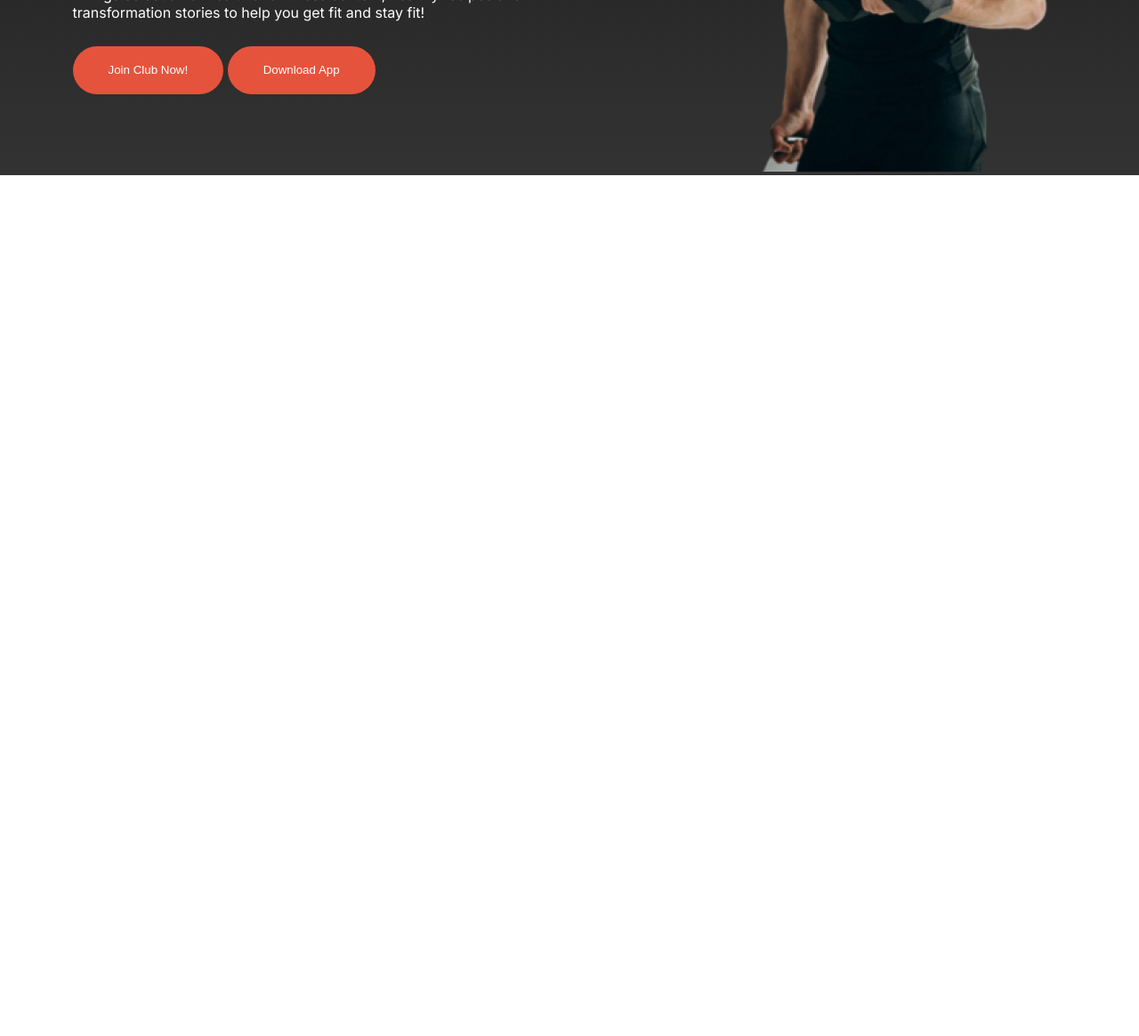
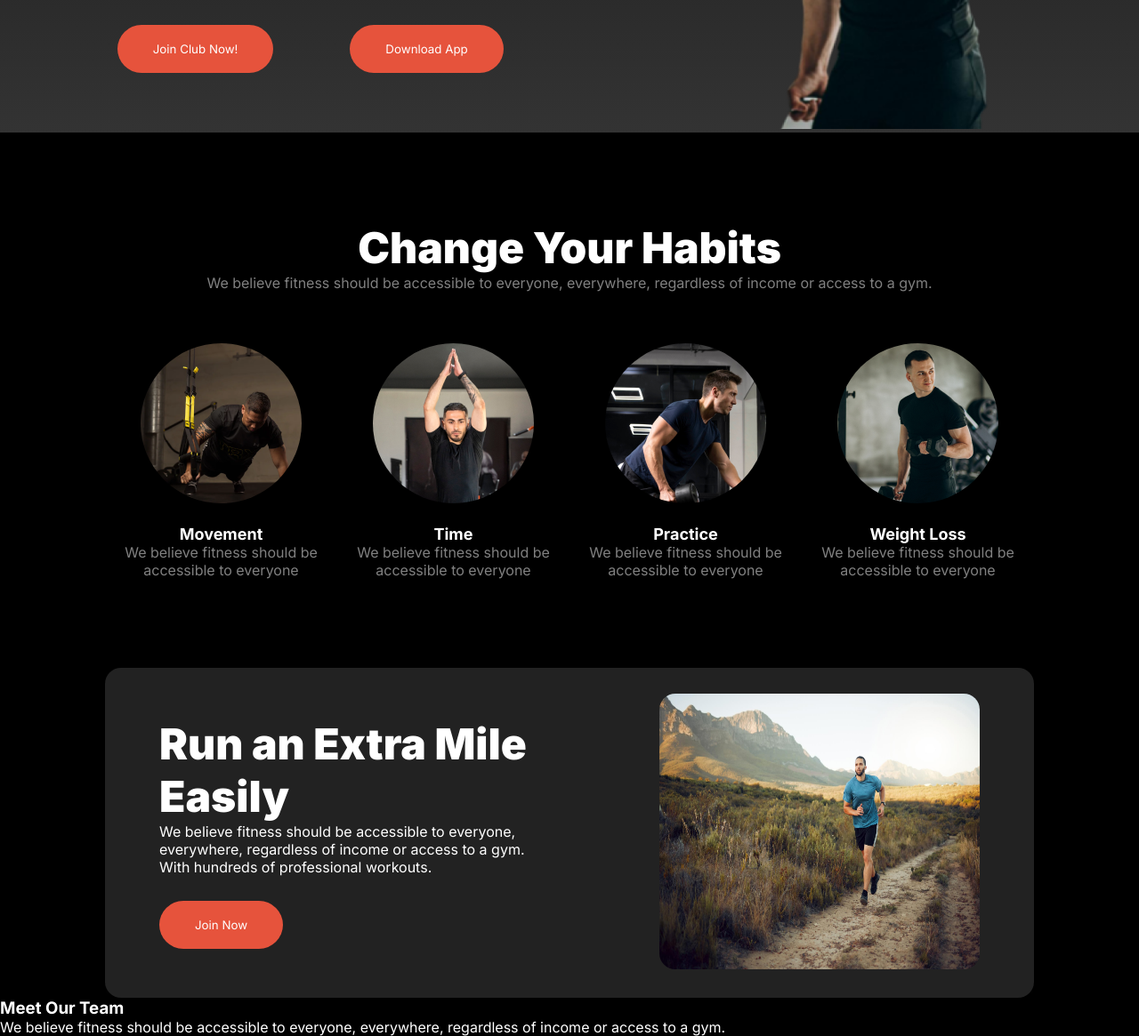
Before and after one commit to Rashadul89/assignment2, a plain HTML site: page index.html in a window 1280 px wide. Shown: the part 517-1682 px from the top of the page at 89% size. Before the commit the page ends 800 px from the top, so only its background shows below. Drawn offline with Linux system fonts and the light colour scheme; a web font is replaced by a local one.

Commit message:
addinng workoutSection

```diff
--- a/index.html
+++ b/index.html
@@ -23,19 +23,66 @@
         </nav>
         <div class="bannerSection display-flex">
             <div class="heroContent">
-                <h2 style="font-size: 4.8rem;">Get body in <span style="font-family: 'Miama', sans-serif;">shape</span> & stay healthy</h2>
-                <p style="font-size: 1rem;">A huge selection of health and fitness content, healthy recipes and transformation stories to help
+                <h3>Get body in <span style="font-family: 'Miama', sans-serif;">shape</span> & stay healthy</h3>
+                <p class="paragraph">A huge selection of health and fitness content, healthy recipes and transformation
+                    stories to help
                     you get fit and stay fit!</p>
-                <button class="buttonPrimary">Join Club Now!</button>
-                <button class="buttonPrimary" style="">Download App</button>
+                <div class="display-flex">
+                    <button class="buttonPrimary">Join Club Now!</button>
+                    <button class="buttonPrimary">Download App</button>
+                </div>
             </div>
-            <div class="">
+            <div class="heroImg">
                 <img src="images/Images 2.png" alt="">
             </div>
         </div>
     </header>
     <main>
-
+        <section class="workoutItemsDetails">
+            <div class="worktitles">
+                <h3>Change Your Habits</h3>
+                <p class="paragraph">We believe fitness should be accessible to everyone, everywhere, regardless of
+                    income or access to a gym.</p>
+            </div>
+            <div class="worksContainer">
+                <div class="workItems"><img src="images/image 3.png" alt="">
+                    <h5 class="">Movement</h5>
+                    <p class="paragraph">We believe fitness should be accessible to everyone</p>
+                </div>
+                <div class="workItems"><img src="images/image 2.png" alt="">
+                    <h5 class="">Time</h5>
+                    <p class="paragraph">We believe fitness should be accessible to everyone</p>
+                </div>
+                <div class="workItems"><img src="images/image 4.png" alt="">
+                    <h5 class="">Practice</h5>
+                    <p class="paragraph">We believe fitness should be accessible to everyone</p>
+                </div>
+                <div class="workItems"><img src="images/image 5.png" alt="">
+                    <h5 class="">Weight Loss</h5>
+                    <p class="paragraph">We believe fitness should be accessible to everyone</p>
+                </div>
+            </div>
+            <div class="runWork display-flex">
+                <div class="runTitles">
+                    <h3>Run an Extra
+                        Mile Easily</h3>
+                    <p>We believe fitness should be accessible to everyone, everywhere, regardless of income or access
+                        to a gym. With hundreds of professional workouts.</p>
+                    <button class="buttonPrimary">Join Now</button>
+                </div>
+                <div class="runImg"><img src="images/run.jpg" alt=""></div>
+            </div>
+        </section>
+        <section>
+            <div class="meetTeamContainer">
+                <div class="meetOurTeam">
+                    <h3>Meet Our Team</h3>
+                    <p>We believe fitness should be accessible to everyone, everywhere, regardless of income or access to a
+                        gym.</p>
+                </div>
+                <div class="meetOurTeam"></div>
+            </div>
+        </section>
     </main>
     <footer>
 
--- a/styles/style.css
+++ b/styles/style.css
@@ -8,7 +8,6 @@
 .navbar {
     max-width: 1440px;
     margin: 0 auto;
-
 }
 
 .inter-font {
@@ -16,6 +15,10 @@
     font-optical-sizing: auto;
     font-weight: 400;
     font-style: normal;
+    color: rgb(255, 255, 255);
+}
+.inter-font h5{
+    font-size:1.125rem;
 }
 
 .headingSection {
@@ -28,7 +31,9 @@
     align-items: center;
 
 }
-
+main{
+    background-color: black;
+}
 .navbar {
     padding-top: 55px;
     align-items: center;
@@ -43,7 +48,6 @@ nav>ul>li {
 .nav-links>li {
     margin-left: 45px;
     font-size: 1.125rem;
-
 }
 
 #homeBtn {
@@ -71,9 +75,22 @@ nav>ul>li {
     max-width: 520px;
 }
 
+.heroContent h3 {
+    font-size: 4.8rem;
+}
+
+.paragraph {
+    color: rgba(255, 255, 255, 0.5);
+    font-size: 1rem;
+}
+
+.buttonSecondery {
+    background-color: rgb(255, 255, 255);
+}
+
 .buttonPrimary {
     margin-top: 28px;
-    max-width:224px;
+    max-width: 224px;
     height: 54px;
     padding: 16px 40px 16px 40px;
     border-radius: 42px;
@@ -81,10 +98,98 @@ nav>ul>li {
     color: #FFFFFF;
     border: none;
     cursor: pointer;
+    font-family: "Inter", sans-serif;
 }
 
+.buttonPrimary:hover {
+    background-color: #111111;
+}
+
+.heroImg img {
+    max-width: 320px;
+    height: 580;
+}
+.workoutItemsDetails{ max-width: 1044px;
+    margin: 0 auto;
+    background-color:rgb(0, 0, 0);
+    padding-top: 100px;
+
+}
+.workoutItemsDetails h3{
+   color:  rgb(255, 255, 255);
+   font-size: 3rem;
+   font-weight: 900;
+}
+.worktitles{
+    text-align: center;
+}
+.worksContainer{
+    display: grid;
+    grid-template-columns: repeat(4,1fr);
+    margin-top: 58px;
+    text-align: center;
+}
+.workItems{
+    justify-content: center;
+}
+.worksContainer img{
+    border-radius: 50%;
+    margin-bottom: 20px;
+}
+.runWork{
+    border-radius: 18px;
+    background: rgb(34, 34, 34);
+    max-width: 1060px;
+    height: 371px;
+    margin-top: 100px;
+}
+.runTitles{
+    max-width: 440px;
+}
+.runImg img{
+    max-width: 360px;
+    height: 310px;
+    border-radius: 18px;
+}
 @media screen and (max-width:576px) {
+    /* *{
+        margin: 0 auto;
+    } */
+    .bannerSection {
+        display: flex;
+        flex-direction: column;
+
+    }
     .nav-links {
         display: none;
     }
+
+    .heroImg {
+        max-width: 350px;
+    }
+
+    .buttonPrimary {
+        max-width: 165px;
+        padding: 16px 40px 16px 40px;
+    }
+
+    .heroContent h3 {
+        font-size: 2.1rem;
+    }
+    .worksContainer {
+        display: grid;
+        grid-template-columns: repeat(1, 1fr);
 }
+.runWork{
+    display: flex;
+    flex-direction: column;
+    justify-content: center;
+}
+.runImg img{
+    margin-top: 20px;
+    max-width: 280px;
+    height: 170px;
+    border-radius: 18px;
+}
+
+}
```
